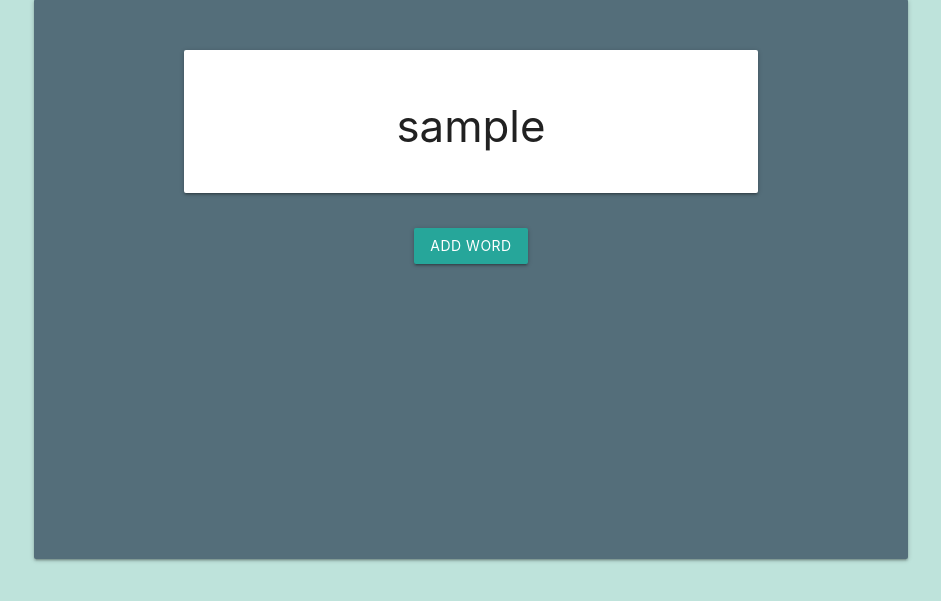
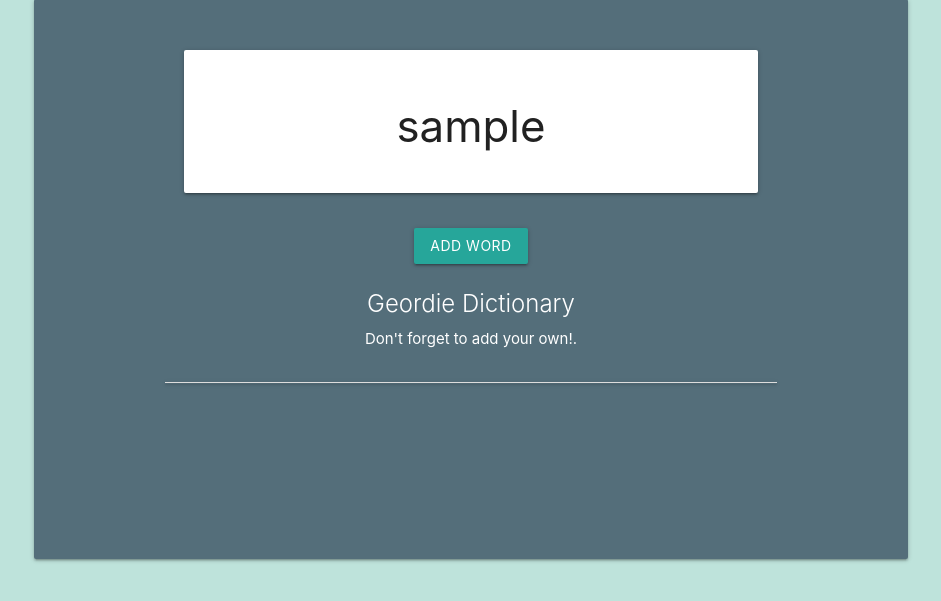
Before and after one commit to Birrellc/Navigating-Newcastle, a Flask app: a page that uses templates/profile.html in a window 1280 px wide. Shown: the part 109-710 px from the top of the page, without its empty margins (169-1110 px from the left). Run offline with Flask 2, Linux system fonts and the light colour scheme; the visitor is signed in with stand-in values (Sample User, id 1); a database or web service that is not in the repository returns one stand-in record (values such as "Sample title"); some libraries are stand-ins or nearby versions.

Commit message:
Feat: added user's own words to profile

```diff
--- a/app.py
+++ b/app.py
@@ -90,11 +90,12 @@ def dictionary():
 def profile(username):
     username = users.find_one(
         {"username": session["user"]})['username']
+    dictionary = list(mongo.db.dictionary.find())
 
     if session["user"]:
         return render_template(
             "profile.html",
-            username=username)
+            dictionary=dictionary, username=username)
 
     return redirect(url_for("login"))
 
--- a/templates/profile.html
+++ b/templates/profile.html
@@ -1,21 +1,38 @@
-{% extends "base.html" %}
-{% block content %}
+{% extends "base.html" %} {% block content %}
 
 <div class="row">
   <div class="col s12 m8 offset-m2">
     <div class="card-panel">
-                <h3 class="center-align">
-                    {{ username }}
-                </h3>
+      <h3 class="center-align">{{ username }}</h3>
     </div>
   </div>
 </div>
 <div class="container center-align">
   <div class="add-word">
-            <a href="{{ url_for('add_word') }}" class="btn">
-                Add Word
-            </a>
+    <a href="{{ url_for('add_word') }}" class="btn"> Add Word </a>
   </div>
 </div>
 
+<div class="card-content white-text">
+  <span class="card-title">Geordie Dictionary</span>
+  <p>Don't forget to add your own!.</p>
+</div>
+<div class="container">
+  <ul class="collapsible">
+    {% for words in dictionary %}
+    {% if session.user == words.added_by %}
+    <li>
+      <div class="collapsible-header">
+        <strong class="float-right">{{ words.word }}</strong>
+      </div>
+      <div class="collapsible-body">
+        <strong>{{ words.definition }}</strong>
+        <p>{{ words.example }}</p>
+        <p>{{ words.added_by }}</p>
+      </div>
+    </li>
+    {% endif %}
+    {% endfor %}
+  </ul>
+</div>
 {% endblock %}
```
Lines whose indentation alone changed are shown as unchanged.
